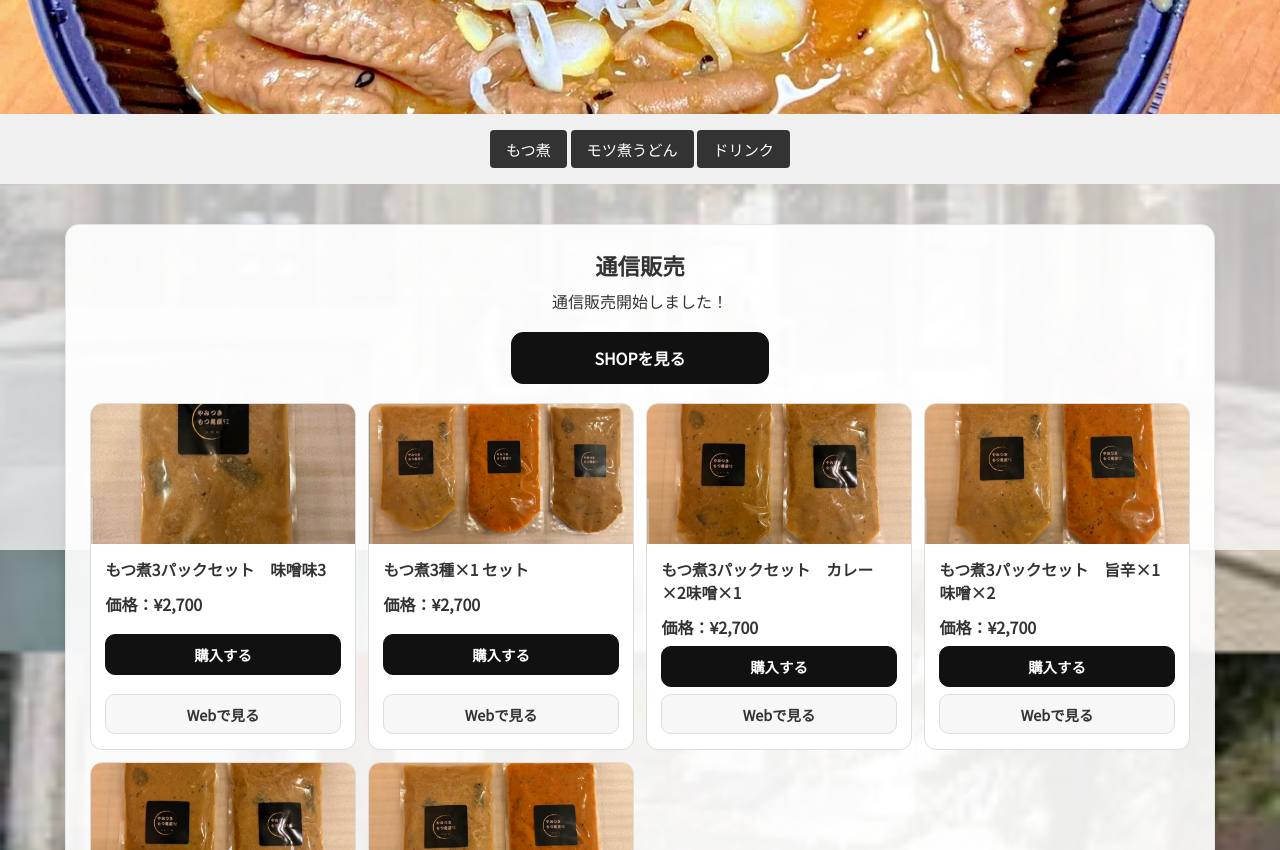
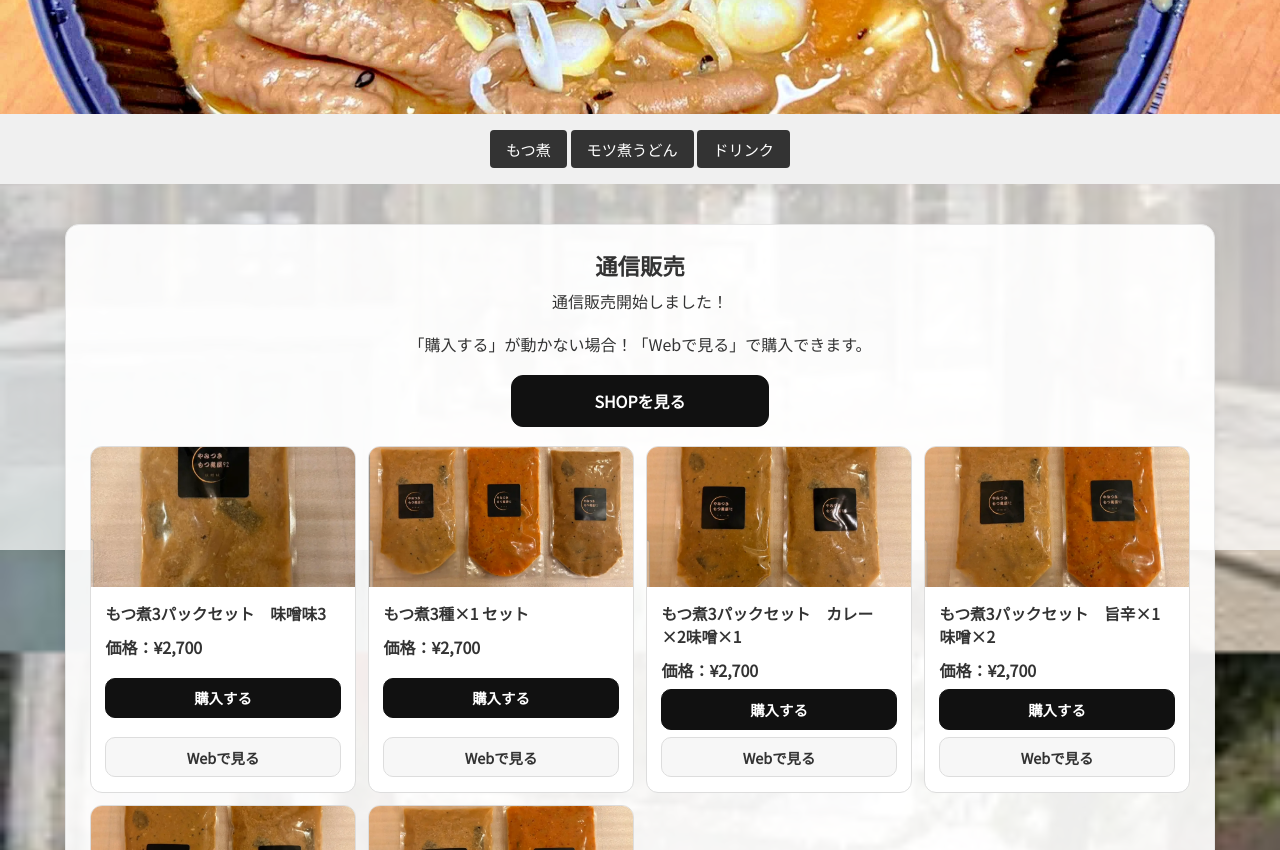
Before and after one commit to kawasakiogawa/Yamitsukimotsuniyakuni, a plain HTML site: page index.html in a window 1280 px wide. Shown: the part 250-1100 px from the top of the page. Drawn offline with nearby package versions, Linux system fonts and the light colour scheme.

Commit message:
Update index.html

```diff
--- a/index.html
+++ b/index.html
@@ -115,7 +115,7 @@
 
      /* ===== 通信販売セクション ===== */
   .shop-section {
-    width: min(1100px, 92%);
+    width: min(1100px, 88%);
     margin: 2.5rem auto 0;
     background: rgba(255, 255, 255, 0.92);
     border: 1px solid #e6e6e6;
@@ -264,6 +264,7 @@
 <section class="shop-section" id="online-shop">
   <h2 class="shop-title">通信販売</h2>
   <p class="shop-note">通信販売開始しました！</p>
+  <p class="shop-note">「購入する」が動かない場合！「Webで見る」で購入できます。</p>
 
   <!-- ✅ 타이틀/문구 아래 SHOP 보러가기 버튼 -->
   <div class="shop-cta">
```
